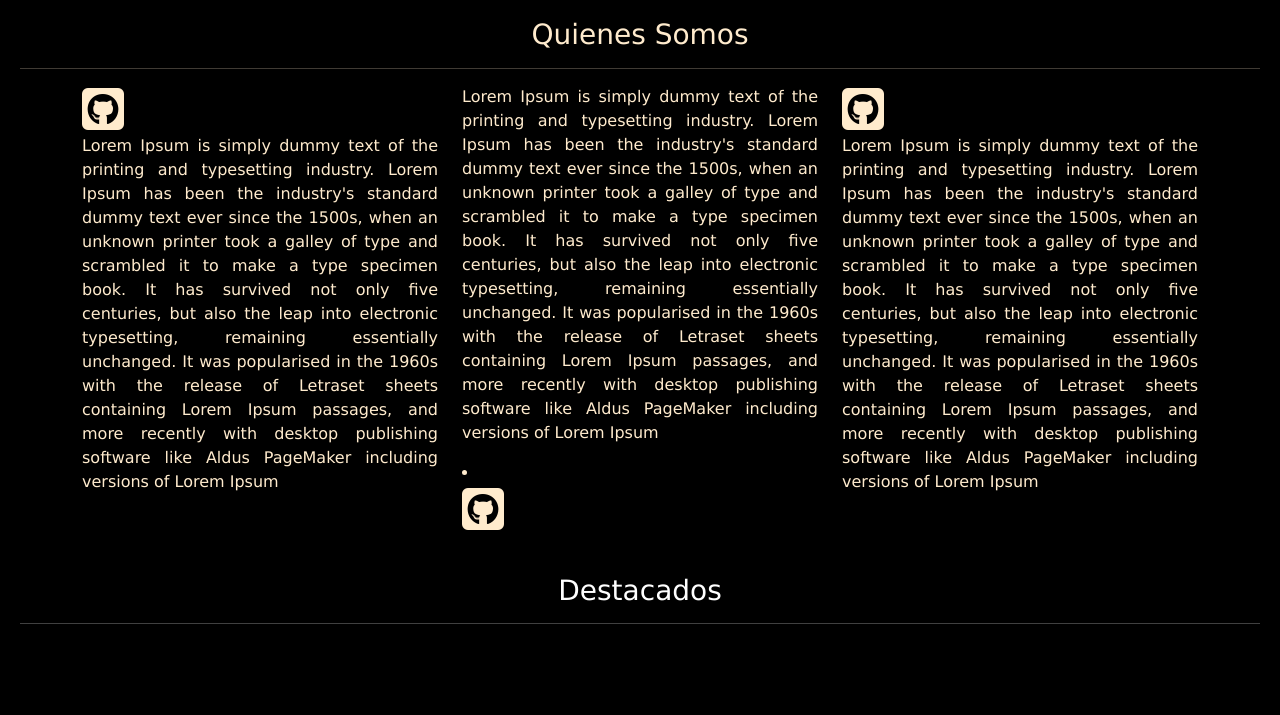
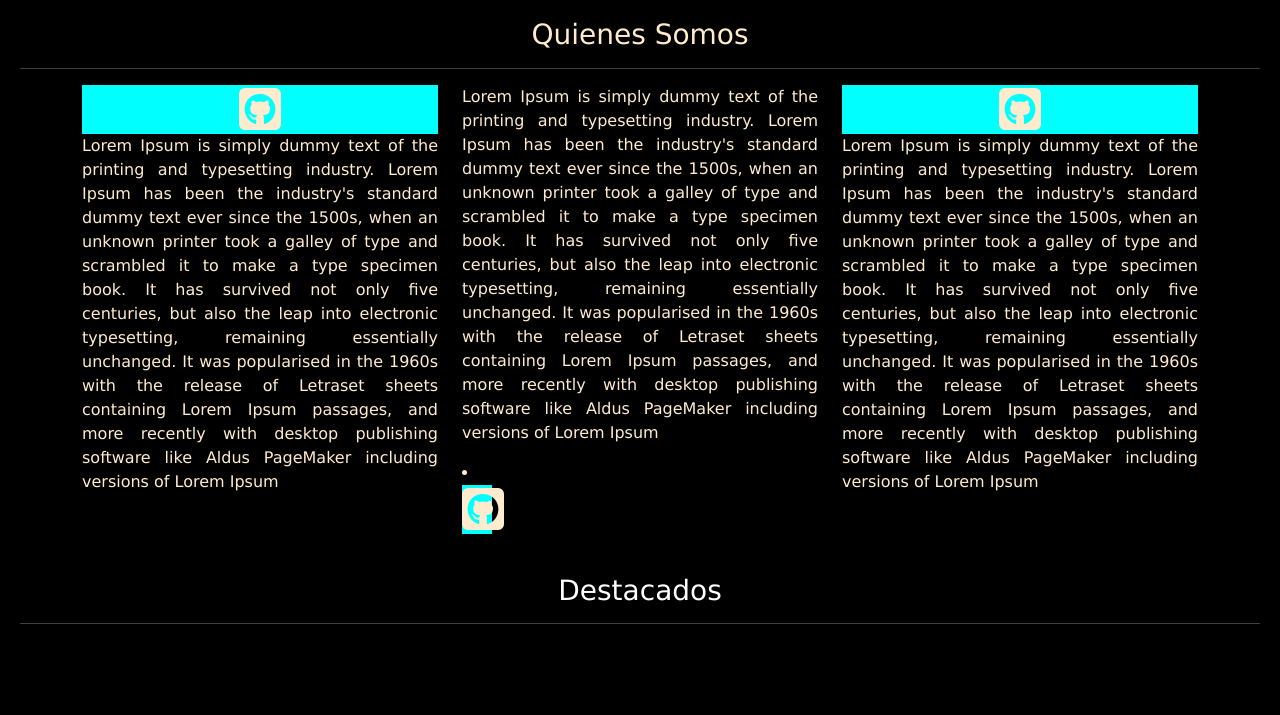
Before and after one commit to sandrazuniga/viajesdechile, a plain HTML site: page Index.html in a window 1280 px wide. Shown: the part 962-1677 px from the top of the page. Drawn offline with nearby package versions, Linux system fonts and the light colour scheme.

Commit message:
guardar cambios

```diff
--- a/Index.html
+++ b/Index.html
@@ -65,18 +65,24 @@
         <div class="container">
             <div class="row">
               <div class="col-md-4">
-                <i class="fa-brands fa-square-github fa-3x"></i>
+                <div class="linea">
+                  <i class="fa-brands fa-square-github fa-3x"></i>
+                </div>
                 <p>Lorem Ipsum is simply dummy text of the printing and typesetting industry. Lorem Ipsum has been the industry's standard dummy text ever since the 1500s, when an unknown printer took a galley of type and scrambled it to make a type specimen book. It has survived not only five centuries, but also the leap into electronic typesetting, remaining essentially unchanged. It was popularised in the 1960s with the release of Letraset sheets containing Lorem Ipsum passages, and more recently with desktop publishing software like Aldus PageMaker including versions of Lorem Ipsum</p>
               </div>
               <div class="col-md-4">
                 <p>Lorem Ipsum is simply dummy text of the printing and typesetting industry. Lorem Ipsum has been the industry's standard dummy text ever since the 1500s, when an unknown printer took a galley of type and scrambled it to make a type specimen book. It has survived not only five centuries, but also the leap into electronic typesetting, remaining essentially unchanged. It was popularised in the 1960s with the release of Letraset sheets containing Lorem Ipsum passages, and more recently with desktop publishing software like Aldus PageMaker including versions of Lorem Ipsum</p>
                 <li class="icono bg">
-                  <i class="fa-brands fa-square-github fa-3x"></i>
+                  <div class="linea">
+                    <i class="fa-brands fa-square-github fa-3x"></i>
+                  </div>
                 </li>
 
               </div>
               <div class="col-md-4">
-                <i class="fa-brands fa-square-github fa-3x"></i>
+                <div class="linea">
+                  <i class="fa-brands fa-square-github fa-3x"></i>
+                </div>
                 <p>Lorem Ipsum is simply dummy text of the printing and typesetting industry. Lorem Ipsum has been the industry's standard dummy text ever since the 1500s, when an unknown printer took a galley of type and scrambled it to make a type specimen book. It has survived not only five centuries, but also the leap into electronic typesetting, remaining essentially unchanged. It was popularised in the 1960s with the release of Letraset sheets containing Lorem Ipsum passages, and more recently with desktop publishing software like Aldus PageMaker including versions of Lorem Ipsum</p>
               </div>
             </div>
--- a/assets/css/style.css
+++ b/assets/css/style.css
@@ -35,3 +35,8 @@ footer {
     color: #ffff;
     padding: 10px;
 }
+
+.linea {
+    background-color: aqua;
+    text-align: center;
+}
```
